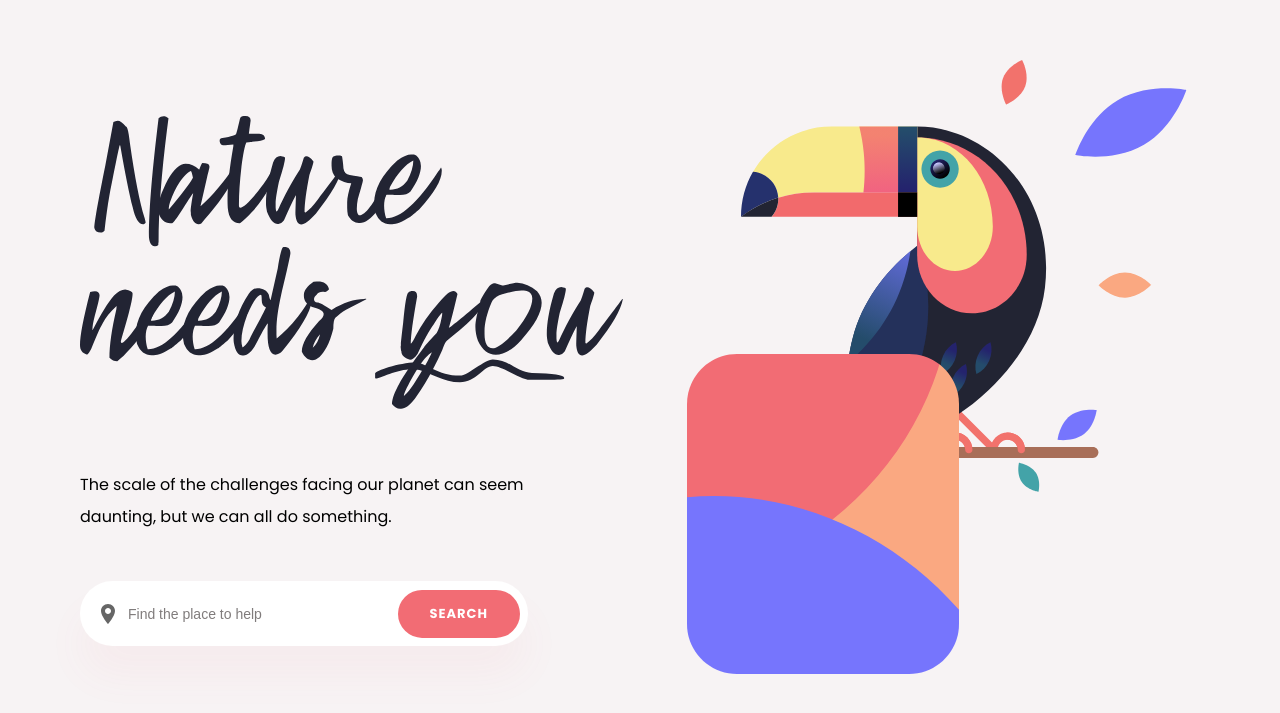
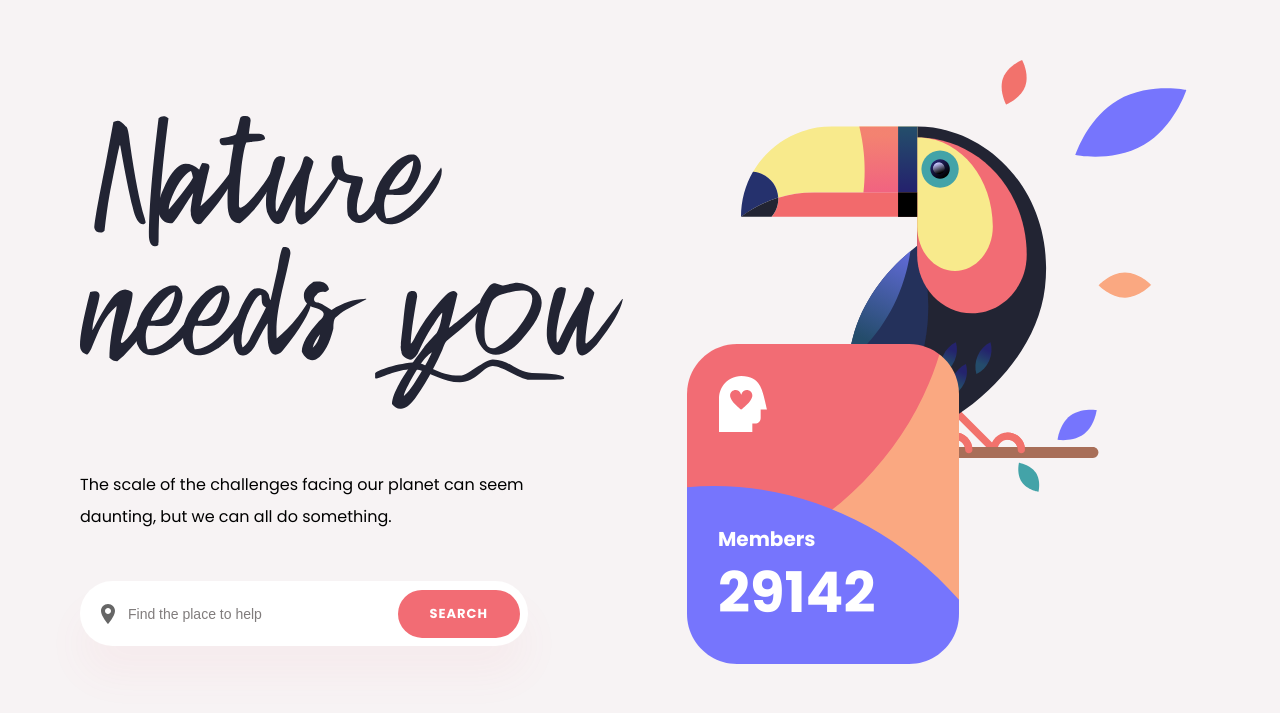
Before and after one commit to ihnatenkoo/Rootz, a React (Vite) app: page / in a window 1280 px wide. Shown: the part 125-838 px from the top of the page. Built offline with nearby package versions, Linux system fonts and the light colour scheme.

Commit message:
Add members counter in Intro card

```diff
--- a/src/components/Intro/Intro.module.scss
+++ b/src/components/Intro/Intro.module.scss
@@ -42,6 +42,33 @@
 		bottom: -28px;
 		left: -54px;
 		z-index: 2;
+
+		&_icon {
+			position: absolute;
+			top: 32px;
+			left: 32px;
+			z-index: 3;
+		}
+
+		&_members {
+			font-weight: 700;
+			color: var(--whiteTotal);
+
+			p {
+				font-size: 20px;
+				line-height: 140%;
+			}
+
+			span {
+				font-size: 56px;
+				line-height: 80px;
+			}
+
+			position: absolute;
+			bottom: 41px;
+			left: 31px;
+			z-index: 3;
+		}
 	}
 }
 
--- a/src/components/Intro/index.jsx
+++ b/src/components/Intro/index.jsx
@@ -1,4 +1,4 @@
-import { useState } from 'react';
+import { useState, useEffect } from 'react';
 import s from './Intro.module.scss';
 import cn from 'classnames';
 
@@ -6,10 +6,21 @@ import Button from '../ui/Button';
 import { ReactComponent as Headline } from '../../assets/Intro/headline.svg';
 import { ReactComponent as Parrot } from '../../assets/Intro/parrot.svg';
 import { ReactComponent as Card } from '../../assets/Intro/card.svg';
+import { ReactComponent as CardIcon } from '../../assets/icons/card-icon.svg';
 import { ReactComponent as LocationIcon } from '../../assets/icons/location.svg';
 
 const Intro = () => {
 	const [value, setValue] = useState('');
+	const [members, setMembers] = useState(29128);
+
+	useEffect(() => {
+		const interval = setInterval(() => {
+			const members = Math.floor(Math.random() * (11 - 1 + 1) + 1);
+			setMembers((prevState) => prevState + members);
+		}, 2000);
+
+		return () => clearInterval(interval);
+	}, []);
 
 	const onChangeHandler = (e) => {
 		setValue(e.target.value);
@@ -38,7 +49,14 @@ const Intro = () => {
 
 				<div className={s.intro__right_block}>
 					<Parrot />
-					<Card className={s.intro__card} />
+					<div className={s.intro__card}>
+						<Card />
+						<CardIcon className={s.intro__card_icon} />
+						<div className={s.intro__card_members}>
+							<p>Members</p>
+							<span>{members}</span>
+						</div>
+					</div>
 				</div>
 			</div>
 		</section>
```
